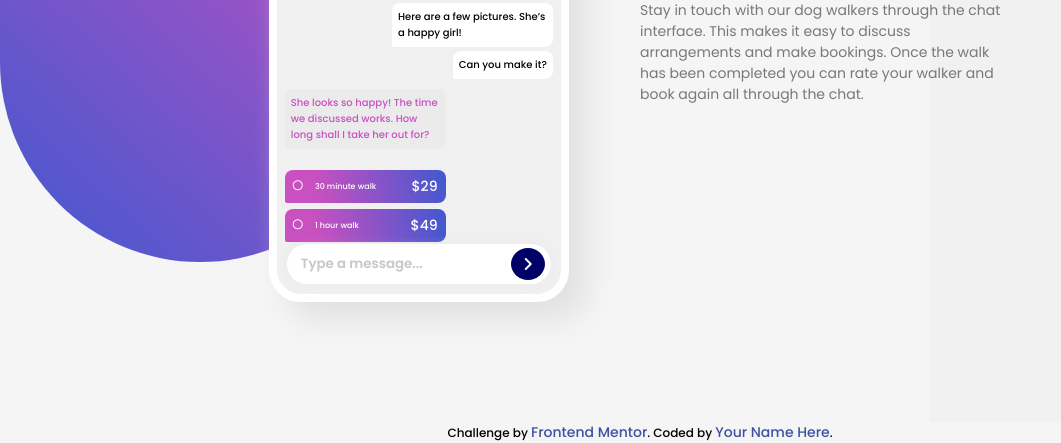
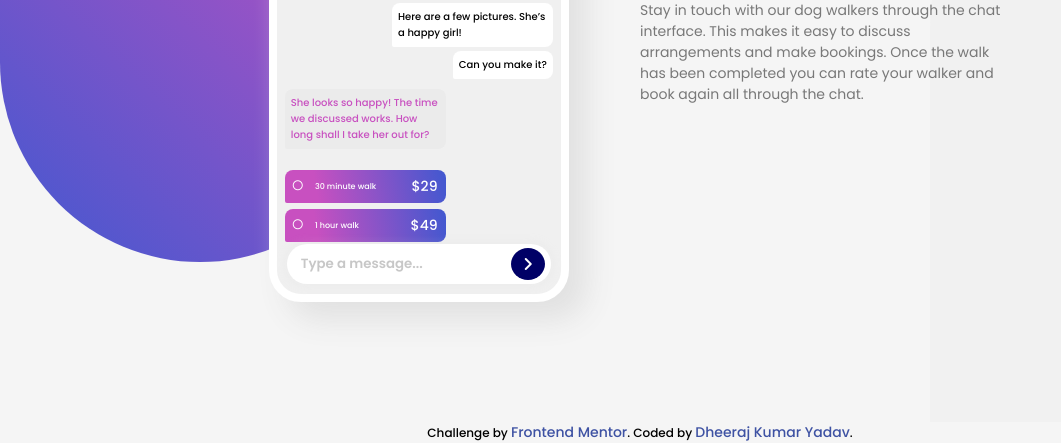
Before and after one commit to Design-With-Dheeraj/CSS-chat-app-design, a plain HTML site: page index.html in a window 1280 px wide. Shown: the part 378-821 px from the top of the page, without its empty margins (0-1061 px from the left). Drawn offline with Linux system fonts and the light colour scheme.

Commit message:
Update index.html

```diff
--- a/index.html
+++ b/index.html
@@ -489,7 +489,7 @@
 
 <div class="attribution">
     Challenge by <a href="https://www.frontendmentor.io?ref=challenge" target="_blank">Frontend Mentor</a>.
-    Coded by <a href="#">Your Name Here</a>.
+    Coded by <a href="https://www.frontendmentor.io/profile/Design-With-Dheeraj">Dheeraj Kumar Yadav</a>.
 </div>
 
 </body>
```
